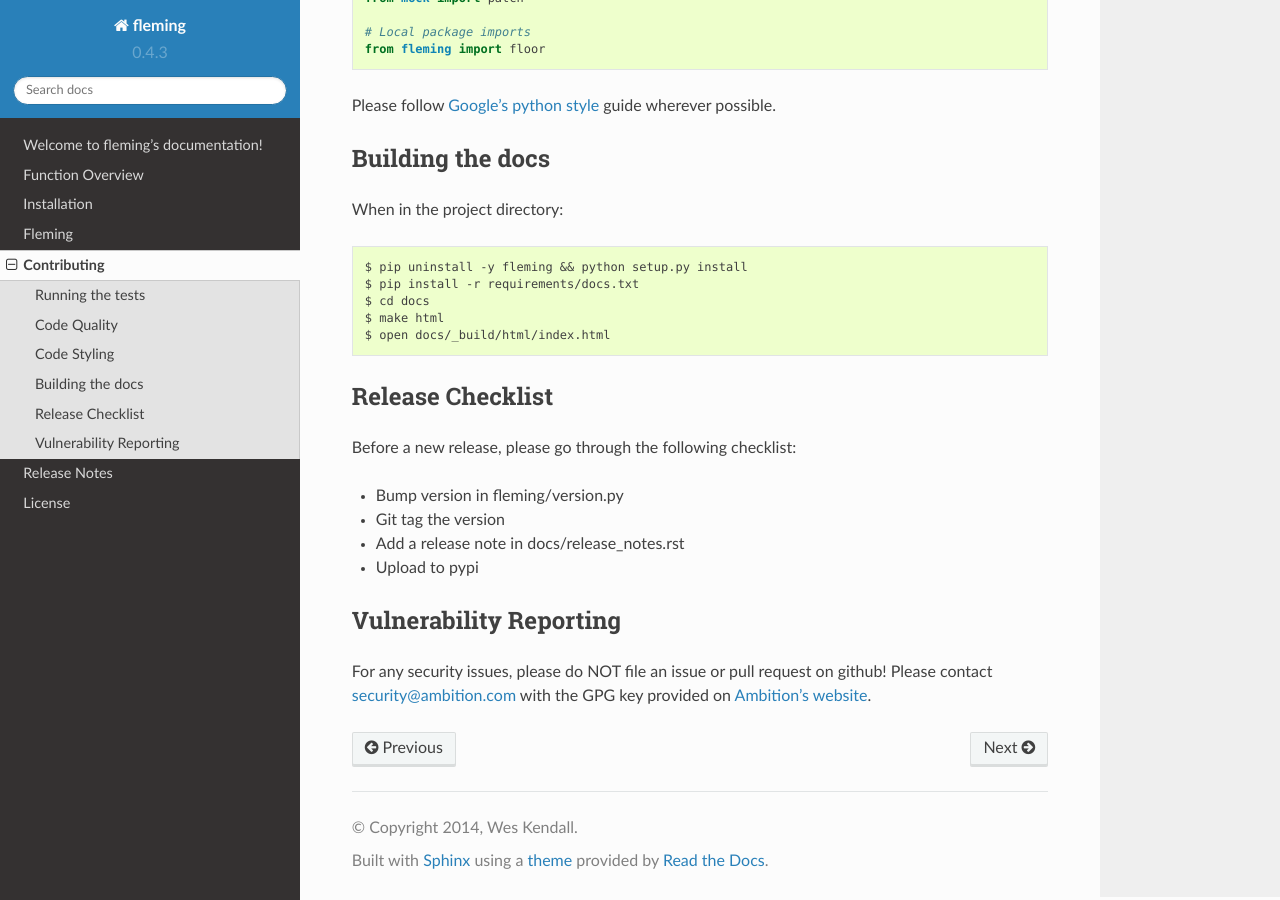
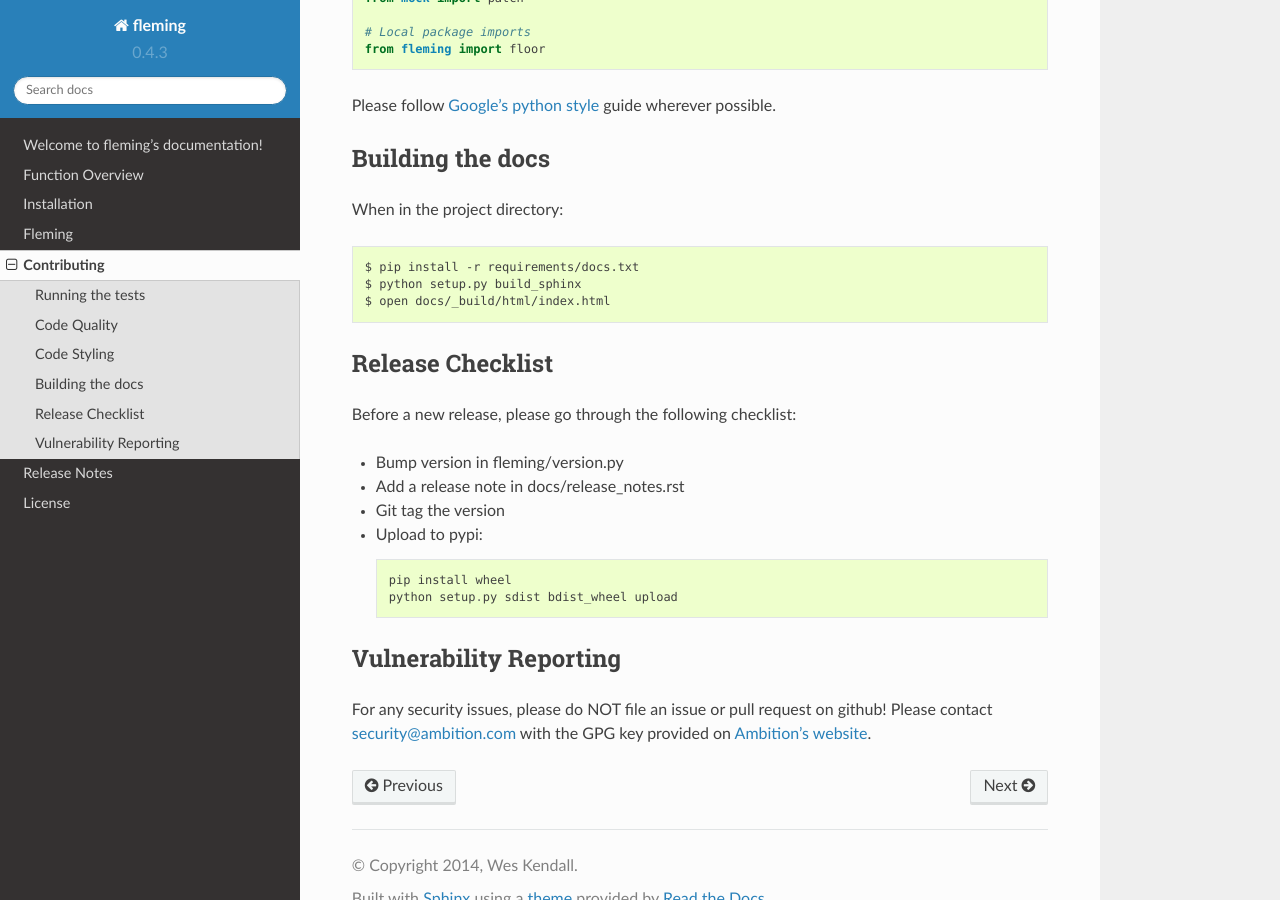
Before and after one commit to ambitioninc/fleming, a Sphinx documentation site: the page built from docs/contributing.rst, in a window 1280 px wide and 900 px high, scrolled down 957 px. Built offline with Sphinx 7.4.7 and the Read the Docs theme 2.0.0, drawn with Linux system fonts in a browser that asks for light colours.

Commit message:
Updated build/CI steps

```diff
--- a/docs/contributing.rst
+++ b/docs/contributing.rst
@@ -57,10 +57,8 @@ Building the docs
 
 When in the project directory::
 
-    $ pip uninstall -y fleming && python setup.py install
     $ pip install -r requirements/docs.txt
-    $ cd docs
-    $ make html
+    $ python setup.py build_sphinx
     $ open docs/_build/html/index.html
 
 Release Checklist
@@ -69,9 +67,12 @@ Release Checklist
 Before a new release, please go through the following checklist:
 
 * Bump version in fleming/version.py
+* Add a release note in docs/release_notes.rst
 * Git tag the version
-* Add a release note in docs/release_notes.rst
-* Upload to pypi
+* Upload to pypi::
+
+    pip install wheel
+    python setup.py sdist bdist_wheel upload
 
 Vulnerability Reporting
 -----------------------
```
Also changed, not shown: README.rst (+11 -0 lines), setup.cfg (+13 -1 lines), .travis.yml.
